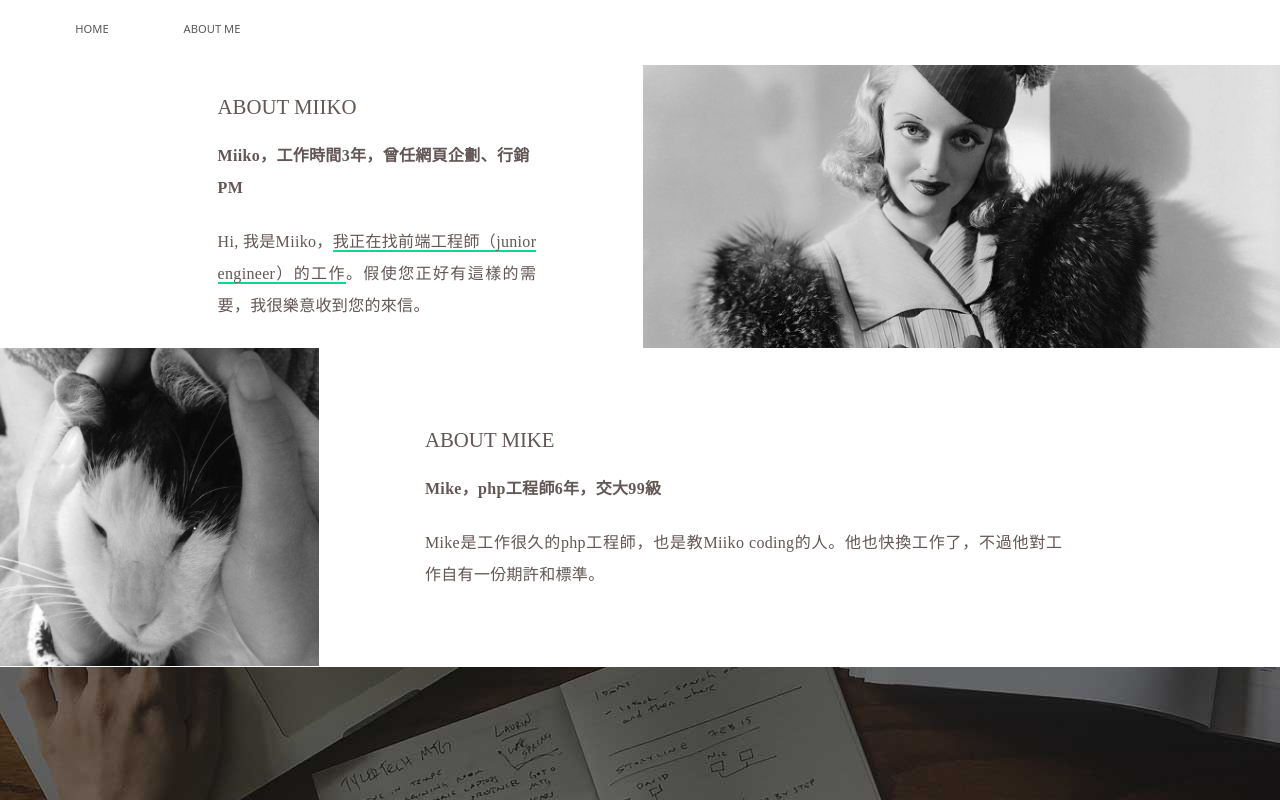
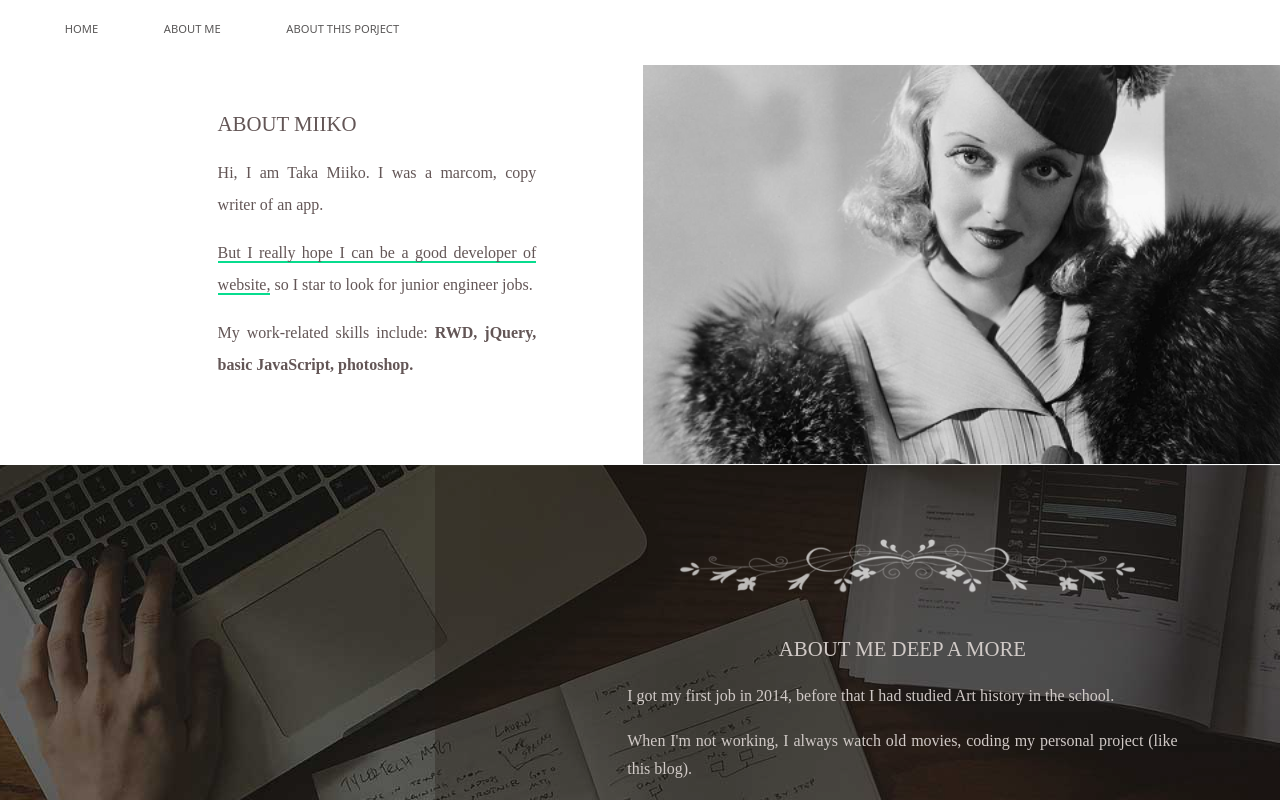
Before and after one commit to TakaMiii/blog2, a Vue app: page / in a window 1280 px wide. Both pictures are taken after a click on the link "ABOUT ME". Shown: the top 800 px of the page. Built offline with nearby package versions, Linux system fonts and the light colour scheme.

Commit message:
為了英文面試的改版（好痛苦

```diff
--- a/src/App.vue
+++ b/src/App.vue
@@ -88,7 +88,7 @@ h4 {
 
 p {
   color: #635656;
-  font-weight: 400;
+  font-weight: 300;
   text-align: justify;
 }
 
@@ -98,6 +98,10 @@ input, textarea, button {
 
 img {
   width: 100%;
+}
+
+.bold {
+  font-weight: 900;
 }
 
 .underline {
--- a/src/components/AppAboutMe.vue
+++ b/src/components/AppAboutMe.vue
@@ -2,18 +2,17 @@
   <div class="app-about-me">
     <div>
       <div class="about-me about-miiko">
-        <div class="miiko-img-container">
-          <img src="../assets/bette.png">
-        </div>
+        <div class="miiko-img-container"></div>
         <div class="about-miiko-contect">
           <h3>ABOUT MIIKO</h3>
           <div class="depiction">
-            <h4>Miiko，工作時間3年，曾任網頁企劃、行銷PM</h4>
-            <p>Hi, 我是Miiko，<span class="underline">我正在找前端工程師（junior engineer）的工作</span>。假使您正好有這樣的需要，我很樂意收到您的來信。</p>
+            <p>Hi, I am Taka Miiko. I was a marcom, copy writer of an app.</p>
+            <p><span class="underline"> But I really hope I can be a good developer of website,</span> so I star to look for junior engineer jobs.</p>
+            <p>My  work-related skills include: <span class="bold">RWD, jQuery, basic JavaScript,  photoshop.</span></p>
           </div>
         </div>
       </div>
-      <div class="about-me about-mike">
+      <!-- <div class="about-me about-mike">
         <div class="mike-img-container">
           <img src="../assets/mike.jpg">
         </div>
@@ -24,17 +23,25 @@
             <p>Mike是工作很久的php工程師，也是教Miiko coding的人。他也快換工作了，不過他對工作自有一份期許和標準。</p>
           </div>
         </div>
-      </div>
+      </div> -->
     </div>
 
     <div class="our-story-container">
       <div class="our-story">
-        <p>
+        <img class="adornment" src="../assets/decorative.png">
+          <div class="about-me-2">
+            <h3>ABOUT ME DEEP A MORE</h3>
+            <p>I got my first job in 2014, before that I had studied Art history in the school. </p>
+            <p>When I'm not working, I always watch old movies, coding my personal project (like this blog).
+            <p>Although I make the visual display for my personal project, be a visual designer is not my objective.</p>
+          </div>
+        <img class="under-adornment" src="../assets/decorative.png">
+        <!-- <p>
           Mike和Miiko是2014年在時間軸認識的，可能都有一點工作狂傾向，每天都在聊專案、軟體開發。
         </p>
         <p>
           MiiKo畢業於藝術系，兩人一起做東西時，會包辦規劃、視覺、切版；技術方向或後端架構則由Mike指導、開發。
-        </p>
+        </p> -->
       </div>
     </div>
   </div>
@@ -64,7 +71,6 @@ export default {
 
 .depiction {
   line-height: 2em;
-  letter-spacing: .02em;
 }
 /*大、中、小網共用樣式結束*/
 
@@ -74,34 +80,56 @@ export default {
 }
 
 .miiko-img-container {
-  display: flex;
-  align-items: center;
+  background: url('../assets/bette.png') no-repeat;
+  background-size: auto 100%;
+  background-position: 20% 50%;
 }
 
 .our-story-container {
   background: url('../assets/about-bng.jpg') no-repeat 50% 30%;
-  height: 30em;
+  height: 35em;
   border: 1px solid #FFFFFF;
   border-right: 0px;
   border-left: 0px;
   background-attachment: fixed;
   display: flex;
-  justify-content: center;
+  justify-content: flex-end;
   align-items: center;
+  overflow: hidden;
 }
 
 .our-story {
-  width: 60%;
+  width: 43%;
+  padding: 3em 8% 3em 15%;
+  background: hsla(20, 30%, 10%, 0.3);
+}
+
+.about-me-2 {
+  padding: 1.1em 0;
+}
+
+.our-story h3, .our-story p{
+  color: hsla( 21, 10%, 80%, 1);
+}
+
+.our-story h3 {
+  text-align: center;
 }
 
 .our-story p{
-   color: hsla( 21, 10%, 78%, 1);
    font-weight: 300;
-   font-size: 1.1em;
-   letter-spacing: .2em;
+   font-size: 1em;
    line-height: 1.8em;
 }
-
+/*分隔線樣式*/
+.adornment, .under-adornment {
+  opacity: 0.7;
+  width: 100%;
+  text-align: center;
+}
+.under-adornment {
+  transform: rotate(180deg);
+}
 @media screen and (max-width:576px){
   .about-miiko, .about-mike {
     flex-direction: column;
@@ -139,6 +167,7 @@ export default {
 @media screen and (min-width:993px){
   .about-me {
     align-items: center;
+    height: 25em;
   }
 
   .about-miiko {
@@ -153,6 +182,7 @@ export default {
 
   .about-miiko-contect {
     width: 30%;
+    padding-bottom: 2.5em;
   }
 
   .about-mike-contect {
@@ -162,6 +192,7 @@ export default {
 
   .miiko-img-container {
     width: 60%;
+    height: 100%;
   }
 
   .mike-img-container {
--- a/src/components/AppMainVisual.vue
+++ b/src/components/AppMainVisual.vue
@@ -13,7 +13,7 @@ export default {
   name: 'MainVisual',
   data () {
     return {
-      msg: 'click anywhere, please',
+      msg: 'Welcome to Taka Miiko\'s blog ',
       // 這裡是ctx的設定值
       WaveValue: {
         poY: 300,
--- a/src/components/AppNav.vue
+++ b/src/components/AppNav.vue
@@ -2,7 +2,8 @@
   <div class="nav">
     <ul class="list-container">
       <li><a href="#" class="nav-a-style js-nav-style" v-on:click="backHome">HOME</a></li>
-      <li><a href="#" class="nav-a-style js-nav-style" v-on:click="toAboutMe">ABOUT ME</a></li>
+       <li><a href="#" class="nav-a-style js-nav-style" v-on:click="toAboutMe">ABOUT ME</a></li>
+      <li><a href="#" class="nav-a-style js-nav-style">ABOUT THIS PORJECT</a></li>
     </ul>
   </div>
 </template>
@@ -50,15 +51,19 @@ export default {
   display: flex;
   justify-content: space-around;
   align-items: center;
-  width: 15rem;
+  width: 25rem;
   padding-left: 2rem;
 }
 
 .list-container li {
-  width: 50%;
   height: 100%;
   display: flex;
   align-items: center;
+}
+
+.list-container a {
+  padding-left: .6em;
+  padding-right: .6em;
 }
 
 .nav-a-style {
@@ -83,4 +88,17 @@ export default {
     padding-left: 0;
   }
 }
+
+@media screen and (min-width:577px) and (max-width:992px) {
+  .list-container {
+    width: 100%;
+    padding-left: 0;
+    display: flex;
+    justify-content: space-around;
+  }
+  .list-container li {
+    width: 30%;
+  }
+}
+
 </style>
```
Also changed, not shown: src/assets/decorative.png (added).
